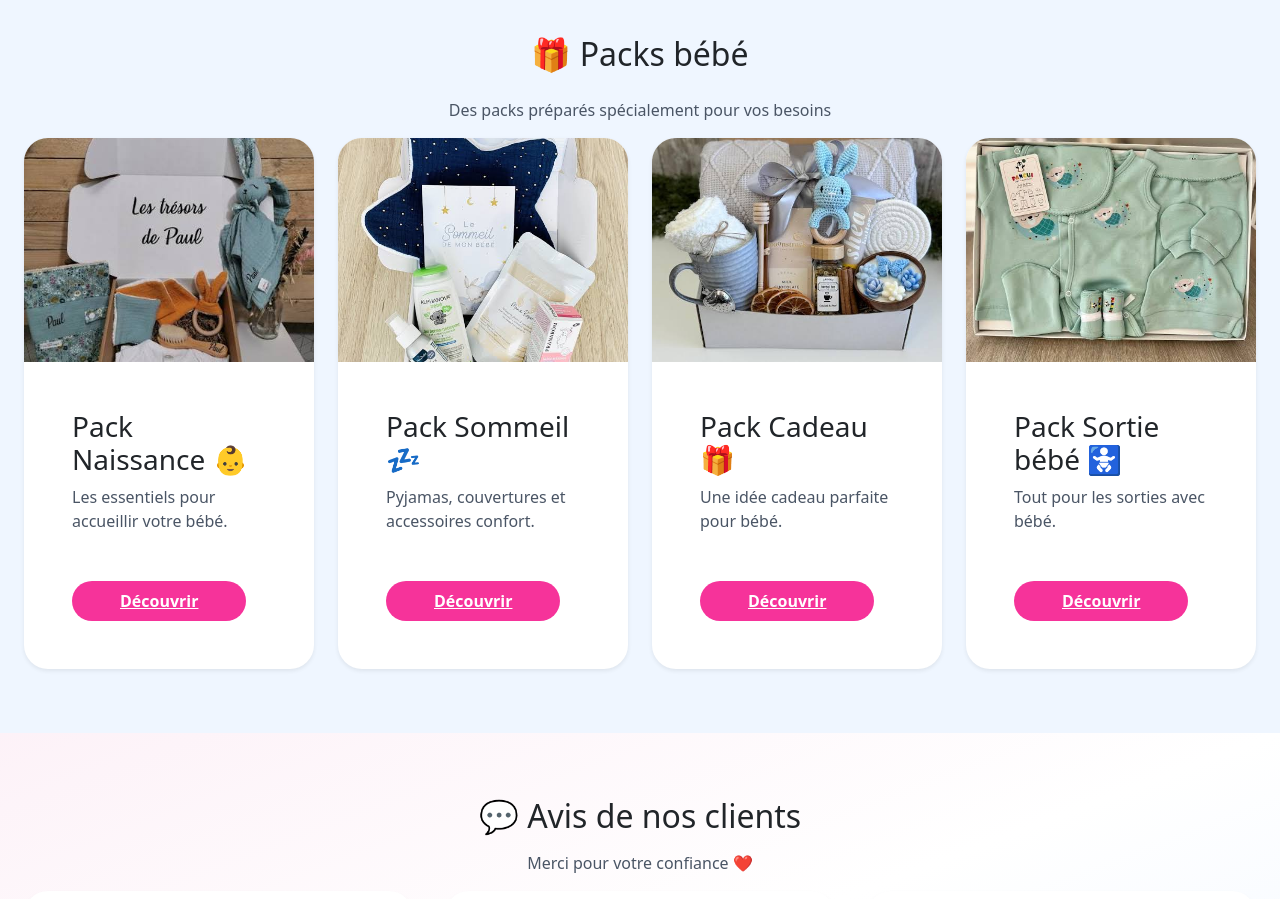
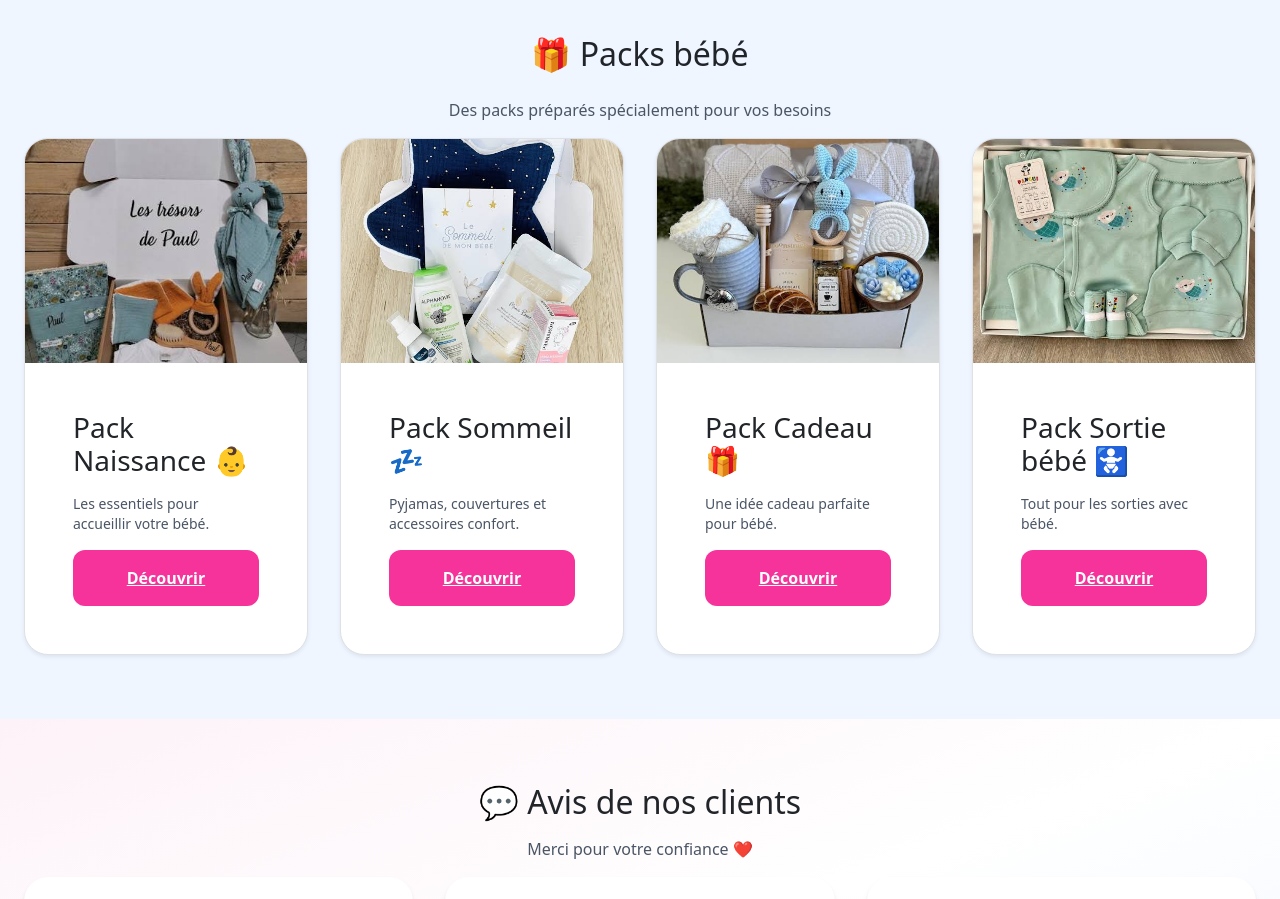
Before and after one commit to hanenbenismail-sketch/baby-shop, a Next.js app: page / in a window 1280 px wide. Shown: the part 4160-5059 px from the top of the page. Built offline with nearby package versions, Linux system fonts and the light colour scheme.

Commit message:
Improve BabyPacks card design

```diff
--- a/app/components/BabyPacks.js
+++ b/app/components/BabyPacks.js
@@ -1,3 +1,4 @@
+
 import Image from "next/image";
 import Link from "next/link";
 
@@ -67,6 +68,7 @@ px-6
 
 
 
+
 <h2
 className="
 text-3xl
@@ -110,7 +112,7 @@ grid
 grid-cols-1
 sm:grid-cols-2
 lg:grid-cols-4
-gap-6
+gap-8
 "
 >
 
@@ -128,17 +130,27 @@ className="
 bg-white
 rounded-3xl
 overflow-hidden
+border
+border-gray-100
 shadow-sm
 hover:shadow-xl
 transition
+flex
+flex-col
+h-full
 "
+
 >
 
+
+{/* IMAGE FIXE */}
 
 <div
 className="
 relative
 h-56
+w-full
+overflow-hidden
 "
 >
 
@@ -153,6 +165,9 @@ fill
 
 className="
 object-cover
+hover:scale-105
+transition
+duration-300
 "
 
 />
@@ -165,11 +180,19 @@ object-cover
 
 
 
+
+{/* CONTENT */}
+
+
 <div
 className="
 p-5
+flex
+flex-col
+flex-1
 "
 >
+
 
 
 <h3
@@ -177,7 +200,7 @@ className="
 text-xl
 font-bold
 text-gray-800
-mb-2
+mb-3
 "
 >
 
@@ -188,10 +211,13 @@ mb-2
 
 
 
+
 <p
 className="
 text-gray-600
-mb-5
+text-sm
+line-clamp-2
+mb-6
 "
 >
 
@@ -203,18 +229,21 @@ mb-5
 
 
 
+
+
 <Link
 
 href={pack.link}
 
 className="
-inline-flex
+mt-auto
+w-full
+text-center
 bg-pink-500
 hover:bg-pink-600
 text-white
-px-5
-py-2
-rounded-full
+py-3
+rounded-xl
 font-semibold
 transition
 "
@@ -230,6 +259,7 @@ Découvrir
 
 
 </div>
+
 
 
 
@@ -250,8 +280,6 @@ Découvrir
 
 
 
-
-
 </div>
 
 
```
